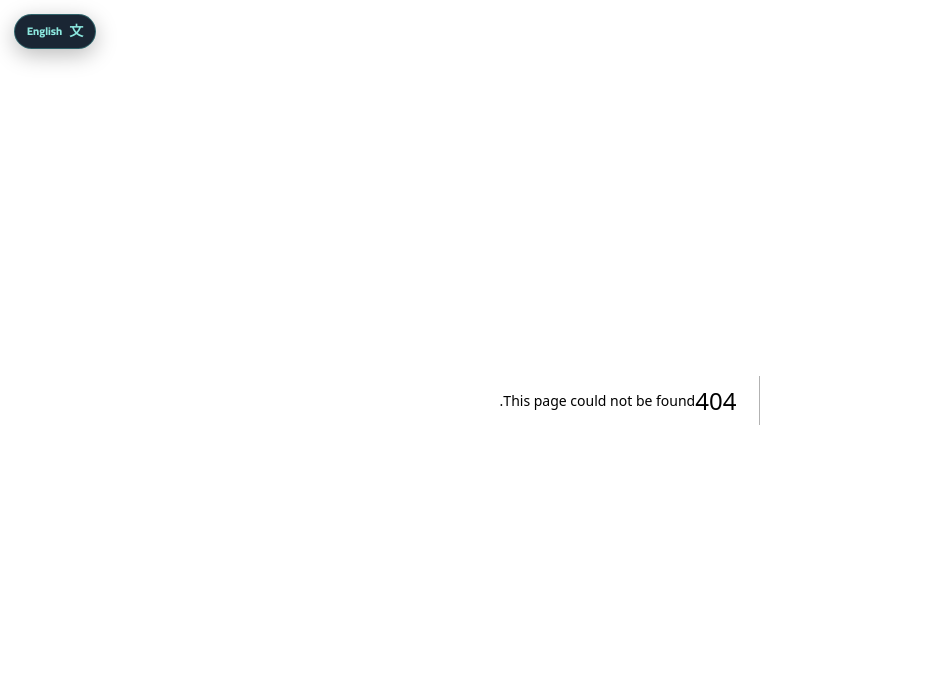
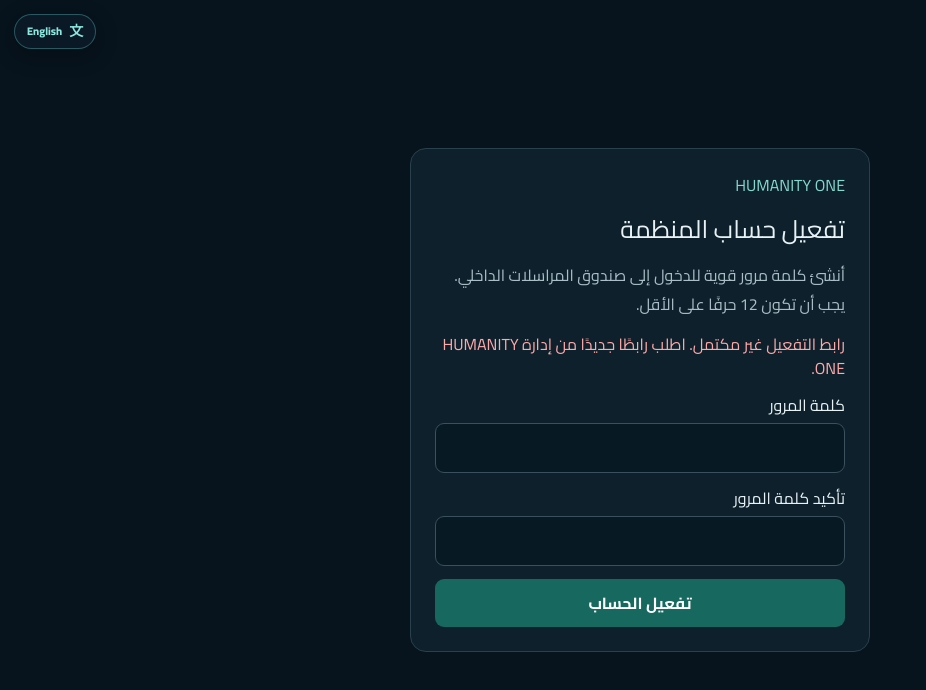
Before and after one commit to o6384051-cpu/humanity-one, a Next.js app: page /organization/activate in a window 1280 px wide. Before the commit this address had no page. Shown: the top 690 px of the page, without its empty margins (0-926 px from the left). Built offline with nearby package versions, Linux system fonts and the light colour scheme.

Commit message:
Add organization messaging portal pages

```diff
--- /dev/null
+++ b/src/app/organization/activate/page.tsx
@@ -0,0 +1,9 @@
+"use client";
+import { useSearchParams, useRouter } from "next/navigation";
+import { Suspense,useState } from "react";
+function ActivateForm(){const params=useSearchParams();const router=useRouter();const token=params.get("token")||"";const [password,setPassword]=useState("");const [confirm,setConfirm]=useState("");const [message,setMessage]=useState("");const [error,setError]=useState("");const [busy,setBusy]=useState(false);
+async function submit(e:React.FormEvent){e.preventDefault();setError("");setMessage("");if(password!==confirm){setError("كلمتا المرور غير متطابقتين.");return;}setBusy(true);try{const r=await fetch("/api/organization/auth/activate",{method:"POST",headers:{"Content-Type":"application/json"},body:JSON.stringify({token,password})});const d=await r.json();if(!r.ok)throw new Error(d.error||"تعذر تفعيل الحساب.");setMessage(d.message||"تم التفعيل.");setTimeout(()=>router.replace("/organization/login"),1200);}catch(e){setError(e instanceof Error?e.message:"حدث خطأ.");}finally{setBusy(false);}}
+return <form onSubmit={submit} style={{width:"min(100%,460px)",display:"grid",gap:13,padding:24,background:"#0d202b",border:"1px solid #29414d",borderRadius:16}}><a href="/" style={{color:"#83d9ce"}}>HUMANITY ONE</a><h1 style={{fontSize:25,margin:0}}>تفعيل حساب المنظمة</h1><p style={{color:"#a9bec7",lineHeight:1.8}}>أنشئ كلمة مرور قوية للدخول إلى صندوق المراسلات الداخلي. يجب أن تكون 12 حرفًا على الأقل.</p>{!token&&<p role="alert" style={{color:"#ffaaaa"}}>رابط التفعيل غير مكتمل. اطلب رابطًا جديدًا من إدارة HUMANITY ONE.</p>}{error&&<p role="alert" style={{color:"#ffaaaa"}}>{error}</p>}{message&&<p role="status" style={{color:"#a8f0d0"}}>{message}</p>}<label style={{display:"grid",gap:6}}>كلمة المرور<input required minLength={12} type="password" value={password} onChange={e=>setPassword(e.target.value)} style={field}/></label><label style={{display:"grid",gap:6}}>تأكيد كلمة المرور<input required minLength={12} type="password" value={confirm} onChange={e=>setConfirm(e.target.value)} style={field}/></label><button disabled={busy||!token} style={primary}>{busy?"جارٍ التفعيل…":"تفعيل الحساب"}</button></form>}
+export default function ActivatePage(){return <main dir="rtl" style={{minHeight:"100vh",background:"#07131d",color:"#e8f2f5",display:"grid",placeItems:"center",padding:20,fontFamily:"Cairo,system-ui,sans-serif"}}><Suspense fallback={<p>جارٍ التحميل…</p>}><ActivateForm/></Suspense></main>}
+const field:React.CSSProperties={width:"100%",padding:12,borderRadius:9,border:"1px solid #38515c",background:"#071923",color:"#f0f7f8"};
+const primary:React.CSSProperties={padding:12,border:0,borderRadius:9,background:"#17685f",color:"white",fontWeight:700,cursor:"pointer"};
```
